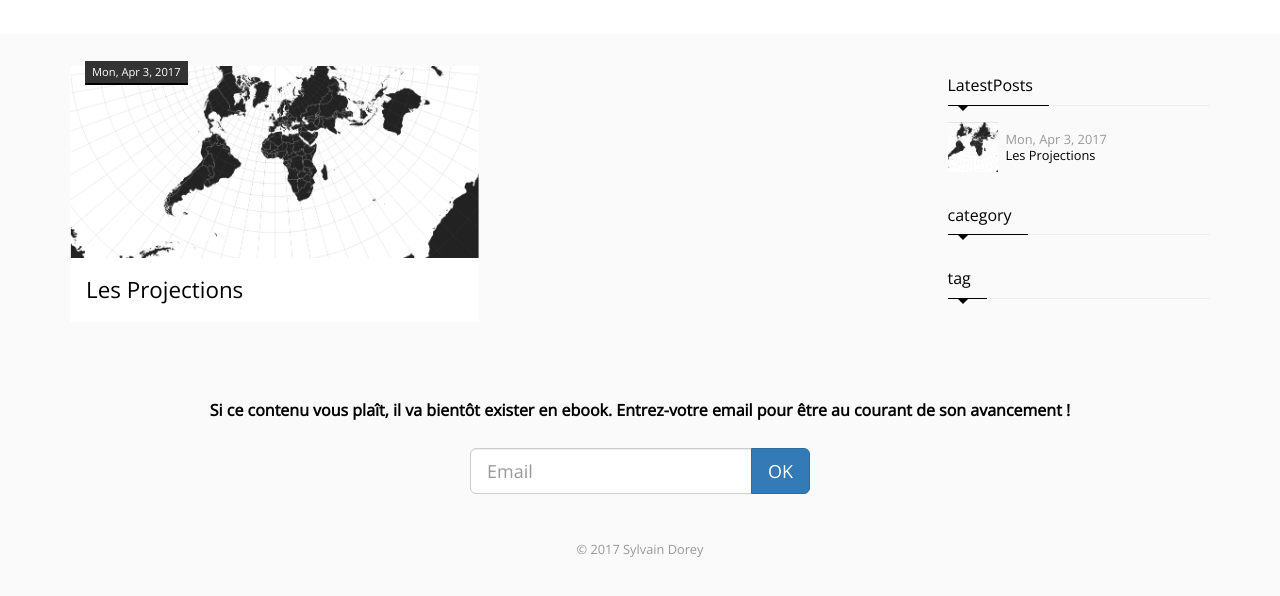
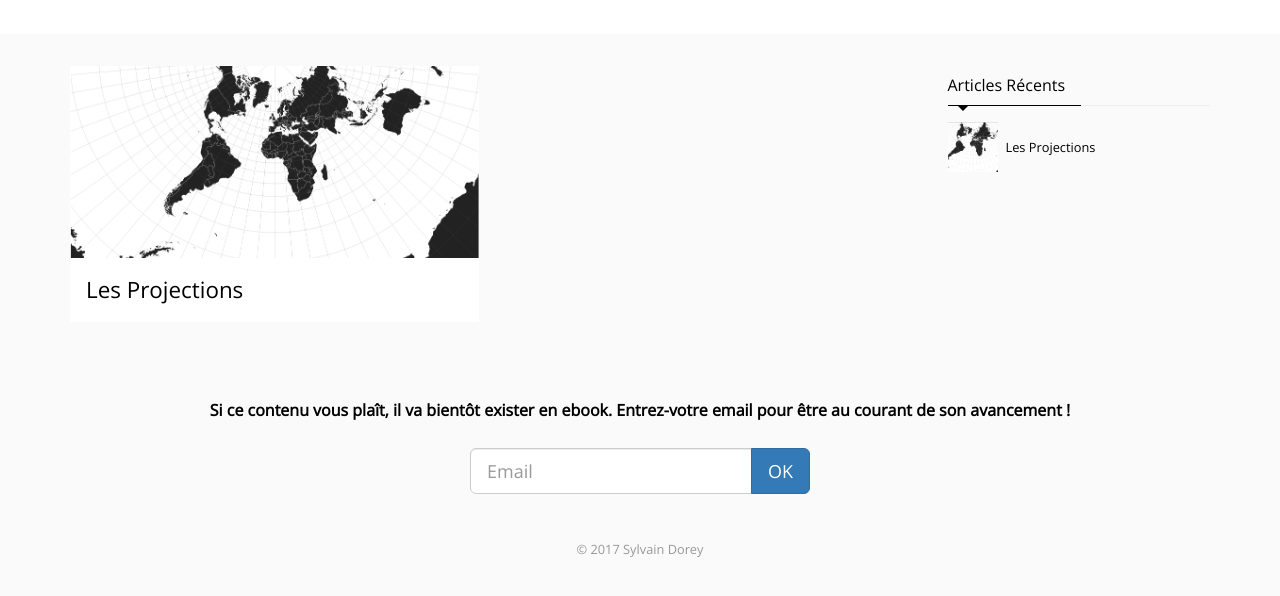
Before and after one commit to syldor/tuto-carto, a plain HTML site: page index.html in a window 1280 px wide. Shown: the part 76-672 px from the top of the page. Drawn offline with nearby package versions, Linux system fonts and the light colour scheme; a small style sheet from the web is missing; a web font is replaced by a local one.

Commit message:
traduction et remove taxo

```diff
--- a/index.html
+++ b/index.html
@@ -46,7 +46,6 @@
   <a href="https://syldor.github.io/tuto-carto/post/projections/" class="clearfix">
     <div class="image" style="background-image: url(https://syldor.github.io/tuto-carto/images/World-Lambert.bmp);"></div>
     <div class="detail">
-      <time>Mon, Apr 3, 2017</time>
       <h2 class="title">Les Projections</h2>
     </div>
   </a>
@@ -70,14 +69,13 @@
 
 
   <div class="section">
-    <header><div class="title">LatestPosts</div></header>
+    <header><div class="title">Articles Récents</div></header>
     <div class="content">
 
       <div class="sm"><article class="li">
   <a href="https://syldor.github.io/tuto-carto/post/projections/" class="clearfix">
     <div class="image" style="background-image: url(https://syldor.github.io/tuto-carto/images/World-Lambert.bmp);"></div>
     <div class="detail">
-      <time>Mon, Apr 3, 2017</time>
       <h2 class="title">Les Projections</h2>
     </div>
   </a>
@@ -87,20 +85,6 @@
     </div>
   </div>
 
-
-  <div class="section taxonomies">
-    <header><div class="title">category</div></header>
-    <div class="content">
-
-    </div>
-  </div>
-
-  <div class="section taxonomies">
-    <header><div class="title">tag</div></header>
-    <div class="content">
-
-    </div>
-  </div>
 
 
 </aside>
```
Also changed, not shown: post/index.html (+1 -17 lines), post/projections/index.html (+1 -16 lines).
